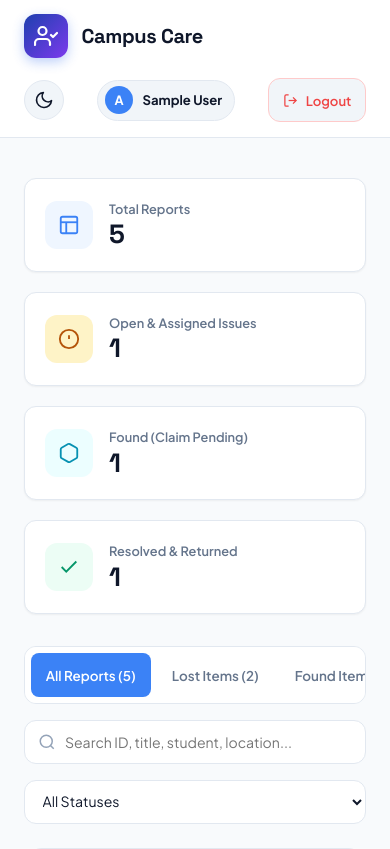
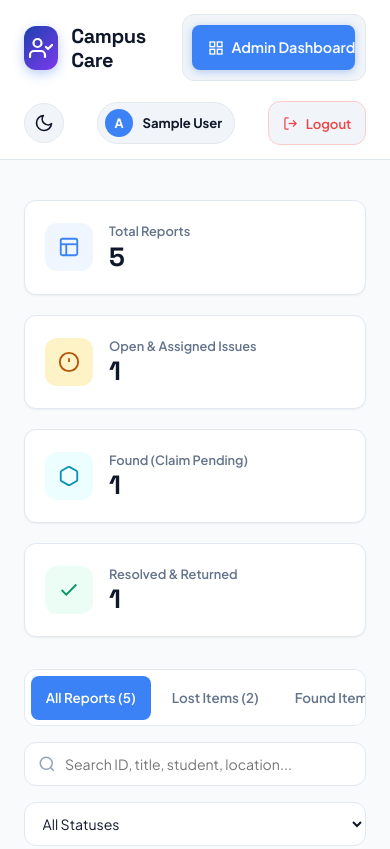
Before and after one commit to satyamtech007/Campus-care, a plain HTML site: page campus-care/admin.html in a window 390 px wide. Shown: the top 849 px of the page. Drawn offline with Linux system fonts and the light colour scheme; sample sign-in values are in the browser's storage.

Commit message:
Fix header spacing, update README

```diff
--- a/campus-care/admin.html
+++ b/campus-care/admin.html
@@ -39,7 +39,8 @@
 <body class="admin-dashboard-body">
   <!-- Header / Navigation -->
   <header class="site-header">
-    <div class="header-container">
+    <div class="header-container admin-header-container">
+      <div class="admin-header-left">
         <div class="brand">
           <div class="brand-icon" style="background: linear-gradient(135deg, #1e40af, #7c3aed);">
             <svg width="24" height="24" viewBox="0 0 24 24" fill="none" stroke="currentColor" stroke-width="2.2" stroke-linecap="round" stroke-linejoin="round">
@@ -54,12 +55,13 @@
         </div>
 
         <!-- Navigation Tabs (Admin Only) -->
-      <nav class="site-nav" aria-label="Main Navigation">
+        <nav class="site-nav admin-site-nav" aria-label="Main Navigation">
           <a href="admin.html" class="nav-link active" aria-current="page">
             <svg width="16" height="16" viewBox="0 0 24 24" fill="none" stroke="currentColor" stroke-width="2"><rect x="3" y="3" width="7" height="7"></rect><rect x="14" y="3" width="7" height="7"></rect><rect x="14" y="14" width="7" height="7"></rect><rect x="3" y="14" width="7" height="7"></rect></svg>
             <span>Admin Dashboard</span>
           </a>
         </nav>
+      </div>
 
       <!-- Admin User Bar & Logout -->
       <div class="admin-user-bar">
--- a/campus-care/style.css
+++ b/campus-care/style.css
@@ -1959,11 +1959,30 @@ html[data-theme="dark"] .theme-icon-moon {
   background-color: var(--bg-body);
 }
 
+.admin-header-left {
+  display: flex;
+  align-items: center;
+  gap: 18px;
+}
+
+.admin-site-nav {
+  display: flex;
+  align-items: center;
+}
+
 .admin-user-bar {
   display: flex;
   align-items: center;
   gap: 0.85rem;
   margin-left: auto;
+}
+
+@media (max-width: 860px) {
+  .admin-site-nav {
+    display: flex !important;
+    width: auto !important;
+    order: unset !important;
+  }
 }
 
 @media (max-width: 640px) {
```
Also changed, not shown: campus-care/README.md. Lines whose indentation alone changed are shown as unchanged.
